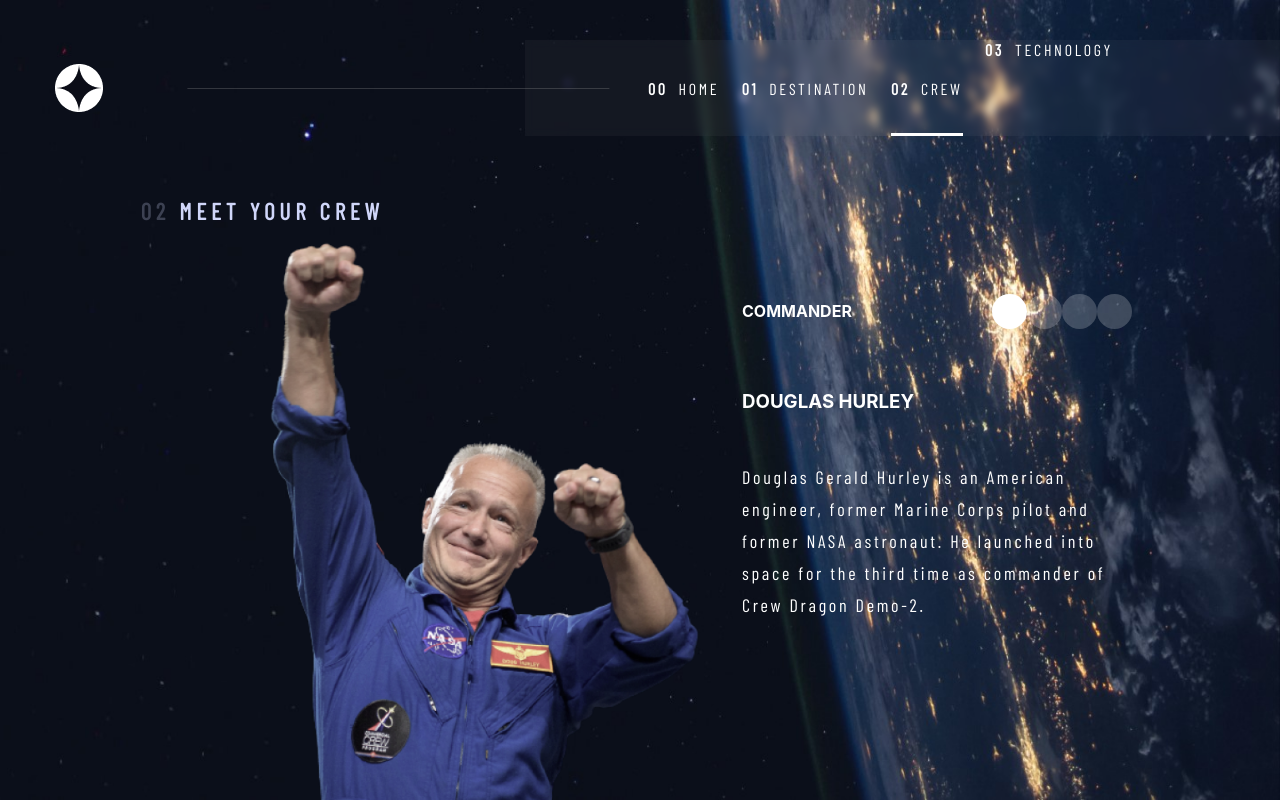
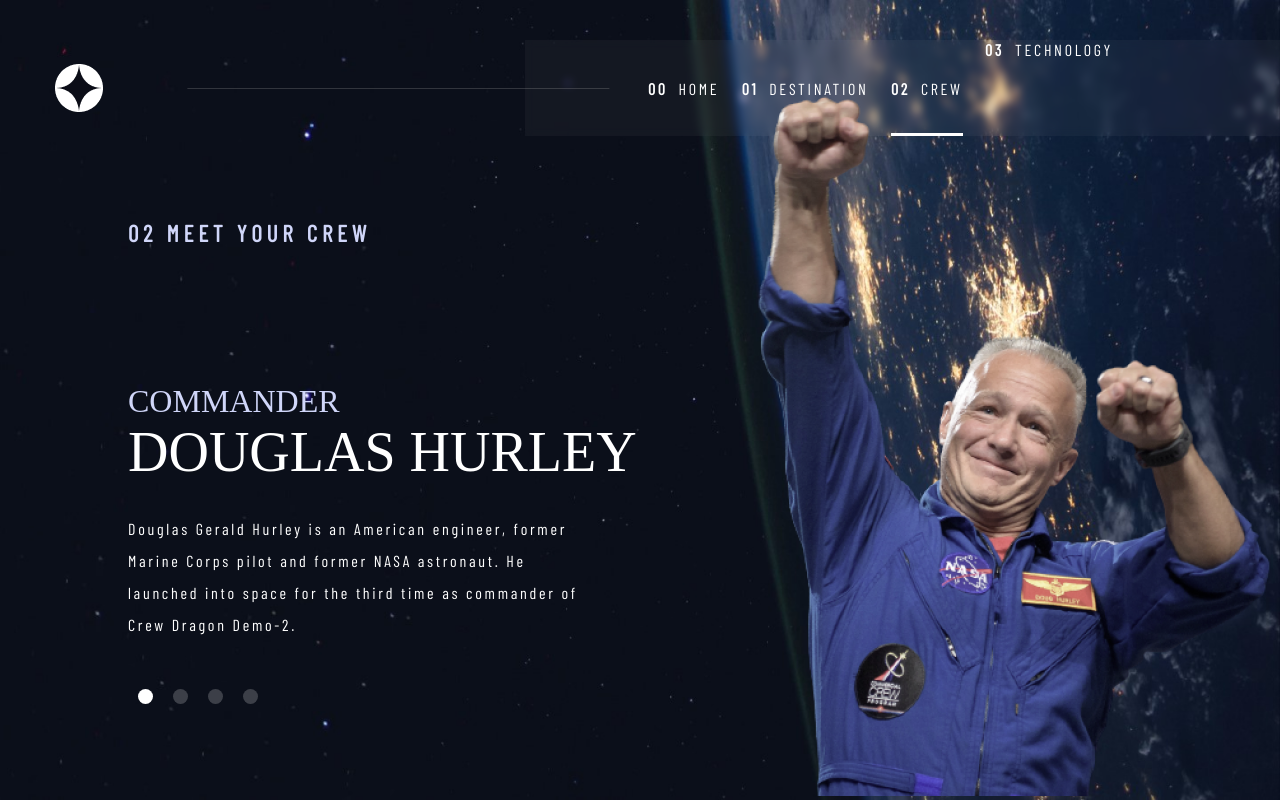
Before and after one commit to baranero/space-web-react-scss, a React (Create React App) app: page /crew in a window 1280 px wide. Built offline with nearby package versions, Linux system fonts and the light colour scheme; a web font is replaced by a local one.

Commit message:
done crew layout

```diff
--- a/public/index.html
+++ b/public/index.html
@@ -2,7 +2,7 @@
 <html lang="en">
   <head>
     <meta charset="utf-8" />
-    <link rel="icon" href="%PUBLIC_URL%/favicon.ico" />
+    <link rel="icon" href="%PUBLIC_URL%/space-2-svgrepo-com.svg" />
     <meta name="viewport" content="width=device-width, initial-scale=1" />
     <meta name="theme-color" content="#000000" />
     <meta
@@ -27,7 +27,7 @@
       work correctly both with client-side routing and a non-root public URL.
       Learn how to configure a non-root public URL by running `npm run build`.
     -->
-    <title>React App</title>
+    <title>Space</title>
   </head>
   <body>
     <noscript>You need to enable JavaScript to run this app.</noscript>
--- a/src/components/Crew/CrewItem.js
+++ b/src/components/Crew/CrewItem.js
@@ -9,7 +9,7 @@ const CrewItem = (props) => {
     console.log(props.data);
 
     return (
-        <section key={props.id} className='container'>
+        <section key={props.id} className='container-crew'>
             <div className='title'>
                 <h5><span>02</span> MEET YOUR CREW</h5>
             </div>
--- a/src/components/Crew/CrewItem.sass
+++ b/src/components/Crew/CrewItem.sass
@@ -1,18 +1,70 @@
 @import '../../styles/_variables'
 @import '../../styles/__fonts'
 
-.container
+.container-crew
+    display: grid
+    grid-template-columns: 1fr 1fr
+    grid-auto-rows: 2fr 1fr 1fr 150px 2fr
+    position: absolute
+    bottom: 0
+    left: 10%
+
+    top: 180px
+    color: $color-white
+    margin: 0
+
+    .title
+         @extend %head-5
+
+    .image
+        grid-column: 2/3
+        grid-row: 1/6
+        justify-self: center
+        align-self: flex-end
+
+        img
+            max-width: 100%
+
+            margin: 0
+
+    .function
+        grid-column: 1/2
+        grid-row: 2/3
+        margin-top: 50px
+
+        h4
+            @extend %head-4
+            color: $color-silver
+    .name
+        grid-column: 1/2
+        grid-row: 3/4
+
+        h3
+            @extend %head-3
+            font-weight: 400
+            margin: 0
+
+    .description
+        grid-column: 1/2
+        grid-row: 4/5
+        padding-right: 20%
+        @extend %bodytext
+
     .navigate-crew
+        grid-column: 1/2
+        grid-row: 5/6
+        align-self: flex-end
+        margin-bottom: 80px
         .navigate-dot-list
             display: flex
             align-items: center
+            padding: 0
             input
                 color: #ffffff00
-                height: 35px
-                width: 35px
-
+                height: 15px
+                width: 15px
+                margin: 0 10px
                 border-radius: 100%
-                padding: 0
             .active-dot
                 background: $color-white
                 border: none
--- a/src/components/HomePage/HomePage.sass
+++ b/src/components/HomePage/HomePage.sass
@@ -30,7 +30,7 @@
         width: 274px
         height: 274px
         border-radius: 100%
-        transform: translate(-60px, -60px)
+        transform: translate(-60px, -100px)
 
 
     img:hover
--- a/src/index.css
+++ b/src/index.css
@@ -1,3 +1,7 @@
+html {
+  background: rgb(8, 8, 24);
+}
+
 body {
   margin: 0;
   font-family: -apple-system, BlinkMacSystemFont, 'Segoe UI', 'Roboto', 'Oxygen',
```
Also changed, not shown: public/manifest.json, public/space-2-svgrepo-com.svg (added).
